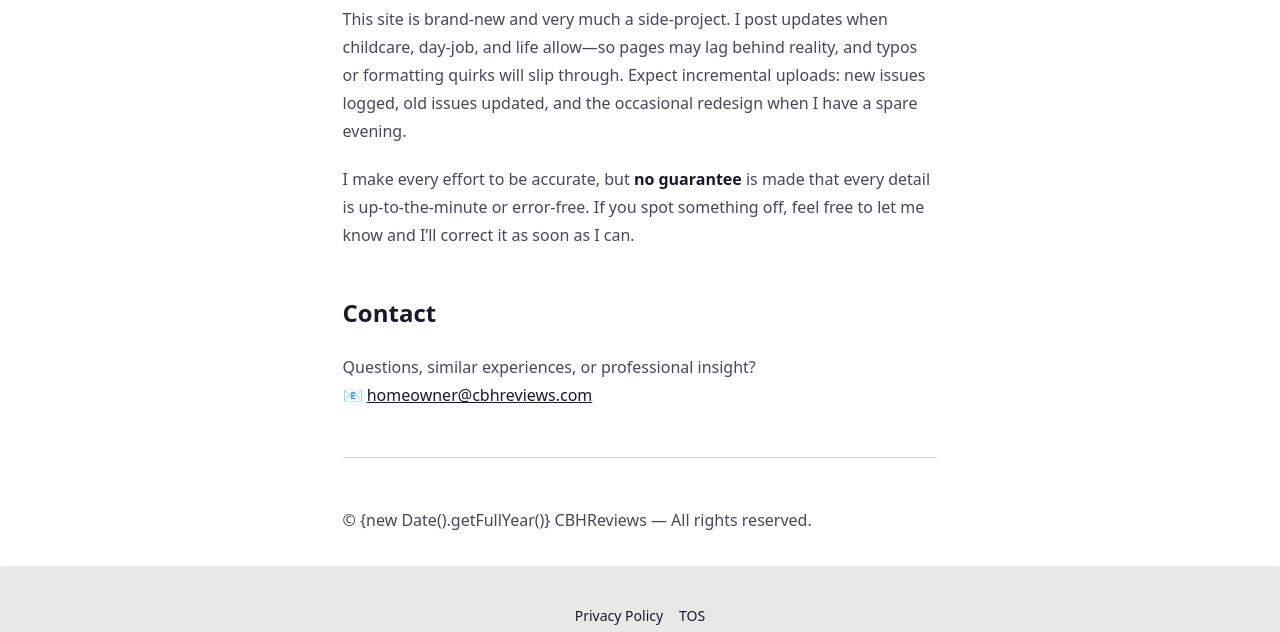
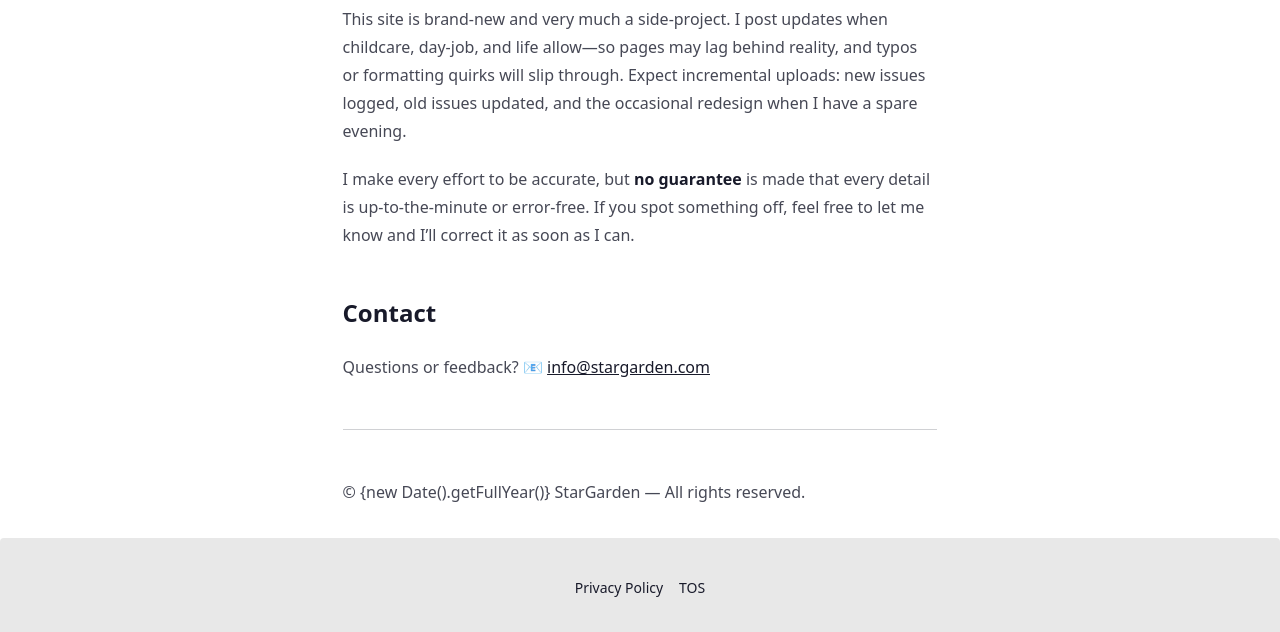
Before and after one commit to sustanza/stargarden, an Astro site: page /about in a window 1280 px wide. Shown: the part 1671-2303 px from the top of the page. Built offline with nearby package versions, Linux system fonts and the light colour scheme; Astro itself is replaced by a stand-in of ours.

Commit message:
Convert site into StarGarden theme

```diff
--- a/astro.config.mjs
+++ b/astro.config.mjs
@@ -11,7 +11,7 @@ import react from '@astrojs/react';
 
 // https://astro.build/config
 export default defineConfig({
-  site: 'https://cbhreviews.com',
+  site: 'https://stargarden.example.com',
   vite: {
     plugins: [tailwindcss()]
   },
--- a/package.json
+++ b/package.json
@@ -1,5 +1,5 @@
 {
-  "name": "cbhreviews",
+  "name": "stargarden",
   "type": "module",
   "version": "0.0.1",
   "scripts": {
--- a/src/components/Landing.astro
+++ b/src/components/Landing.astro
@@ -8,13 +8,13 @@ import hero from '../assets/landing-hero.svg';
     <!-- Text -->
     <div class="lg:w-1/2 flex flex-col justify-center text-center lg:text-left">
       <h1 class="text-4xl md:text-5xl font-bold leading-tight">
-        The True Cost of Our New CBH Home
+        Welcome to the StarGarden Theme
       </h1>
       <h2 class="mt-3 text-xl md:text-2xl font-semibold text-secondary">
         Uneven floors, creaks, vibrations, exposed nails, sleepless nights—discover what isn’t visible during a walkthrough or even a thorough home inspection.
       </h2>
       <p class="mt-4 text-base md:text-lg max-w-[600px] mx-auto lg:mx-0">
-        Follow our Idaho family’s journey of issues before you consider buying a house built by CBH.
+        Use this Astro theme as a starting point for your own site.
       </p>
 
       <div class="mt-6">
@@ -25,7 +25,7 @@ import hero from '../assets/landing-hero.svg';
     <!-- Image -->
     <div class="lg:w-1/2">
 
-      <Image src={hero} alt="CBHReviews logo over blueprint hero" class="rounded-xl shadow-md w-full object-cover" />
+      <Image src={hero} alt="StarGarden logo over blueprint hero" class="rounded-xl shadow-md w-full object-cover" />
     </div>
   </div>
 </section>
--- a/src/layouts/Layout.astro
+++ b/src/layouts/Layout.astro
@@ -37,19 +37,19 @@ const seoConfig = {
       {...seoConfig}
       title={seoConfig.title}
       description={seoConfig.description ??
-        "A practical, evidence‑based timeline of issues for CBH Homes buyers"}
-      titleTemplate="%s – CBH Reviews"
-      titleDefault="CBH Reviews – Independent homeowner feedback"
+        "StarGarden – a customizable Astro theme"}
+      titleTemplate="%s – StarGarden"
+      titleDefault="StarGarden Theme"
     />
     <script
       type="application/ld+json"
       set:html={JSON.stringify({
         "@context": "https://schema.org",
         "@type": "Organization",
-        name: "CBH Reviews",
+        name: "StarGarden",
         url: Astro.site,
         logo: new URL(logo.src, Astro.site).href,
-        sameAs: ["https://www.youtube.com/@CBHReviews"],
+        sameAs: ["https://www.youtube.com/@StarGarden"],
       })}
     />
     <meta name="viewport" content="width=device-width, initial-scale=1" />
@@ -98,13 +98,13 @@ const seoConfig = {
               <a href="/" class="flex items-center gap-2">
                 <Image
                   src={logo}
-                  alt="CBHReviews logo"
+                  alt="StarGarden logo"
                   width={150}
                   height={40}
                   class="h-8 w-auto"
                 />
                 <!-- optional text next to logo -->
-                <!-- <span class="text-xl normal-case">CBH Reviews</span> -->
+                <!-- <span class="text-xl normal-case">StarGarden</span> -->
               </a>
             </div>
           </nav>
@@ -143,7 +143,7 @@ const seoConfig = {
           <a href="/" class="flex items-center gap-2">
             <Image
               src={logo}
-              alt="CBHReviews logo"
+              alt="StarGarden logo"
               width={150}
               height={40}
               class="h-8 w-auto lg:h-10"
@@ -187,8 +187,8 @@ const seoConfig = {
         <div class="grid grid-flow-col gap-4">
           <!-- YouTube -->
           <a
-            href="https://www.youtube.com/@CBHReviews"
-            aria-label="CBHReviews YouTube"
+            href="https://www.youtube.com/@StarGarden"
+            aria-label="StarGarden YouTube"
             target="_blank"
             rel="noopener"
           >
@@ -206,8 +206,8 @@ const seoConfig = {
           </a>
           <!-- Email icon link -->
           <a
-            href="mailto:homeowner@cbhreviews.com"
-            aria-label="Email CBHReviews"
+            href="mailto:info@stargarden.com"
+            aria-label="Email StarGarden"
           >
             <svg
               xmlns="http://www.w3.org/2000/svg"
@@ -239,7 +239,7 @@ const seoConfig = {
       </nav>
       <aside>
         <p>
-          Copyright © {new Date().getFullYear()} – All rights reserved by CBHReviews.
+          Copyright © {new Date().getFullYear()} – All rights reserved by StarGarden.
         </p>
       </aside>
     </footer>
--- a/src/pages/about.md
+++ b/src/pages/about.md
@@ -31,9 +31,9 @@ This site is brand‑new and very much a side‑project. I post updates when chi
 I make every effort to be accurate, but **no guarantee** is made that every detail is up‑to‑the‑minute or error‑free. If you spot something off, feel free to let me know and I’ll correct it as soon as I can.
 
 ## Contact
-Questions, similar experiences, or professional insight?
-📧 **homeowner@cbhreviews.com**
+Questions or feedback?
+📧 **info@stargarden.com**
 
 ---
 
-© {new Date().getFullYear()} CBHReviews — All rights reserved.
+© {new Date().getFullYear()} StarGarden — All rights reserved.
--- a/src/pages/issues/[slug].astro
+++ b/src/pages/issues/[slug].astro
@@ -30,7 +30,7 @@ const videoSchema = issue.data.youtubeId ? {
   "url": Astro.url.href,
   "publisher": {
     "@type": "Organization",
-    "name": "CBH Reviews",
+    "name": "StarGarden",
     "logo": {
       "@type": "ImageObject",
       "url": new URL(logoAsset.src, Astro.site).href,
--- a/src/pages/privacy.md
+++ b/src/pages/privacy.md
@@ -48,7 +48,7 @@ Some pages embed YouTube videos or other third‑party assets. Interacting with
 
 - **Block cookies** in your browser—core content will still load
 - Use browsers/extensions that send **Do Not Track** or **Global Privacy Control** signals; the Site honors them
-- **Request access or deletion** of any data we may hold (rare) by emailing **homeowner@cbhreviews.com**
+- **Request access or deletion** of any data we may hold (rare) by emailing **info@stargarden.com**
 
 ---
 
@@ -72,4 +72,4 @@ We may update this policy to reflect operational or legal changes. Material upda
 
 ## 9. Contact
 
-Questions? Email **homeowner@cbhreviews.com**
+Questions? Email **info@stargarden.com**
--- a/src/pages/tos.md
+++ b/src/pages/tos.md
@@ -83,4 +83,4 @@ We may update these Terms at any time.  Continued use of the Site after changes
 ## 11. Contact
 
 Questions about these Terms?
-📧 **homeowner@cbhreviews.com**
+📧 **info@stargarden.com**
```
Also changed, not shown: README.md.
